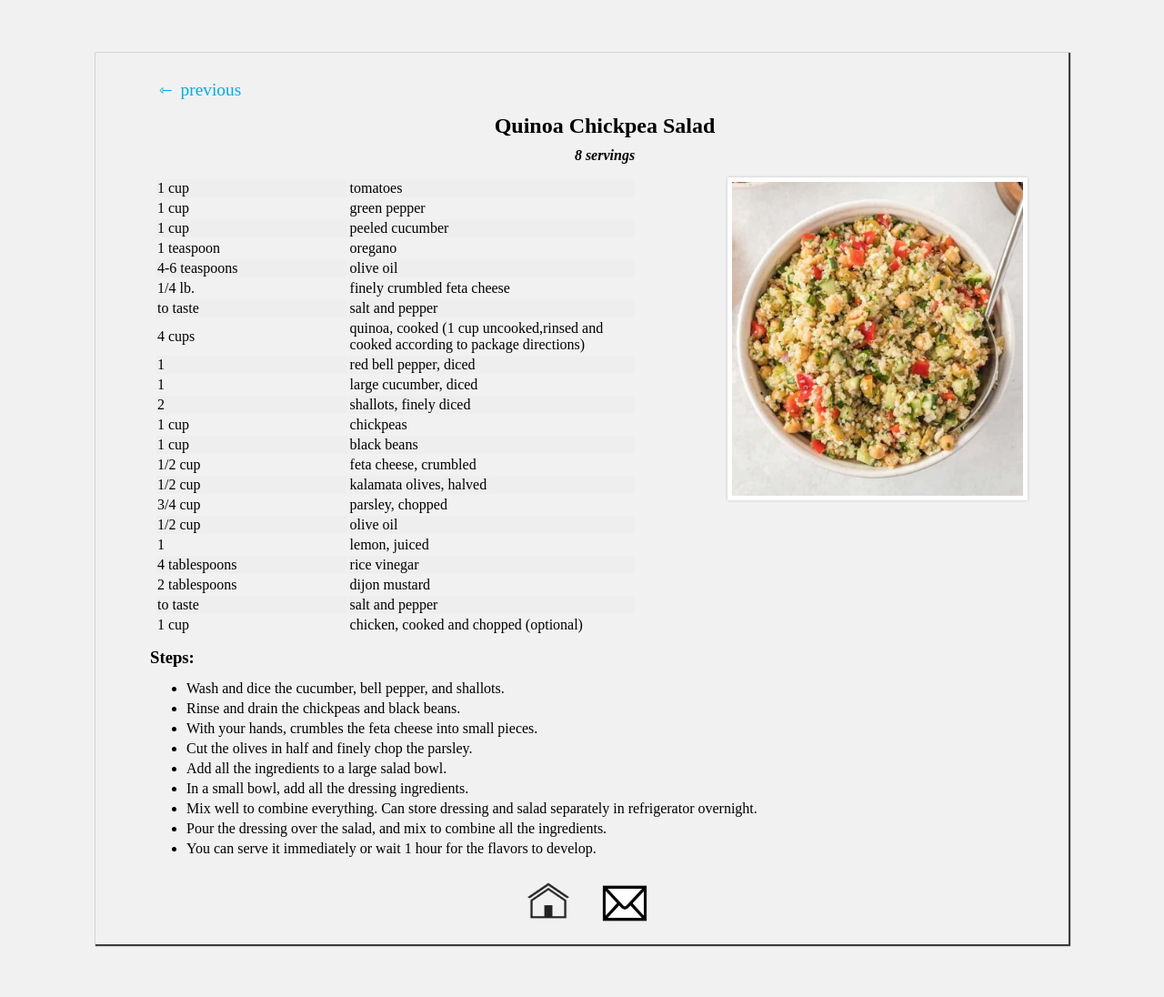
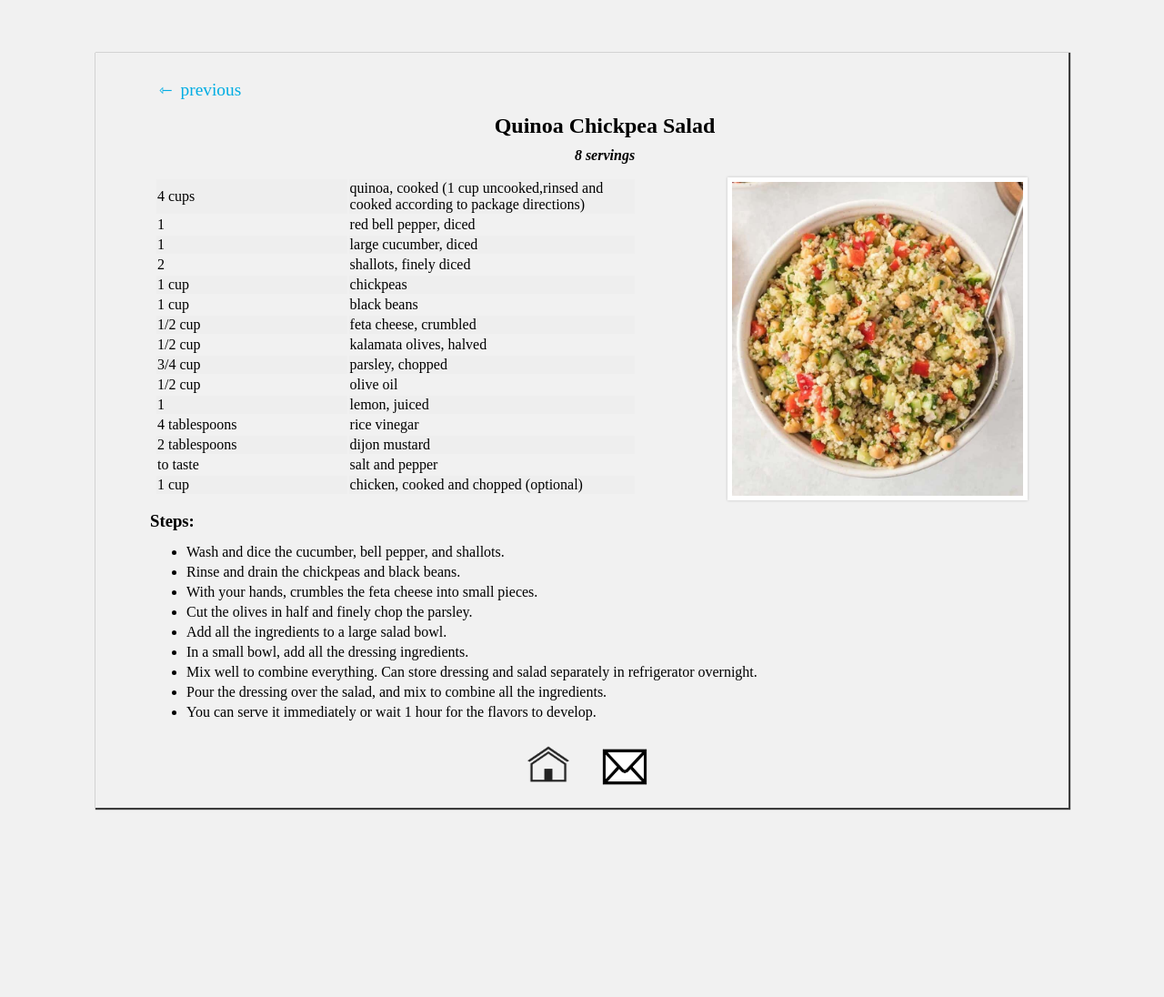
Before and after one commit to mckornfield/goodman-cookbook, a Jekyll site: the page built from _soups_and_salads/12-quinoa-chickpea-salad.md, in a window 1280 px wide. Shown: the whole page at 91% size. Built offline with Jekyll 4.4.1, drawn with Linux system fonts in a browser that asks for light colours; after the commit the page ends 946 px from its top, so only the background shows below that.

Commit message:
Remove extra salad ingredients

```diff
--- a/_soups_and_salads/12-quinoa-chickpea-salad.md
+++ b/_soups_and_salads/12-quinoa-chickpea-salad.md
@@ -6,13 +6,6 @@ imageurl: ../assets/downloaded_pics/12-quinoa-chickpea-salad_photo.jpg
 ---
 <!-- Ingredients -->
 
-1 cup | tomatoes
-1 cup | green pepper
-1 cup | peeled cucumber
-1 teaspoon | oregano
-4-6 teaspoons | olive oil
-1/4 lb. | finely crumbled feta cheese
-to taste | salt and pepper
 4 cups | quinoa, cooked (1 cup uncooked,rinsed and cooked according to package directions)
 1 | red bell pepper, diced
 1 | large cucumber, diced
```
